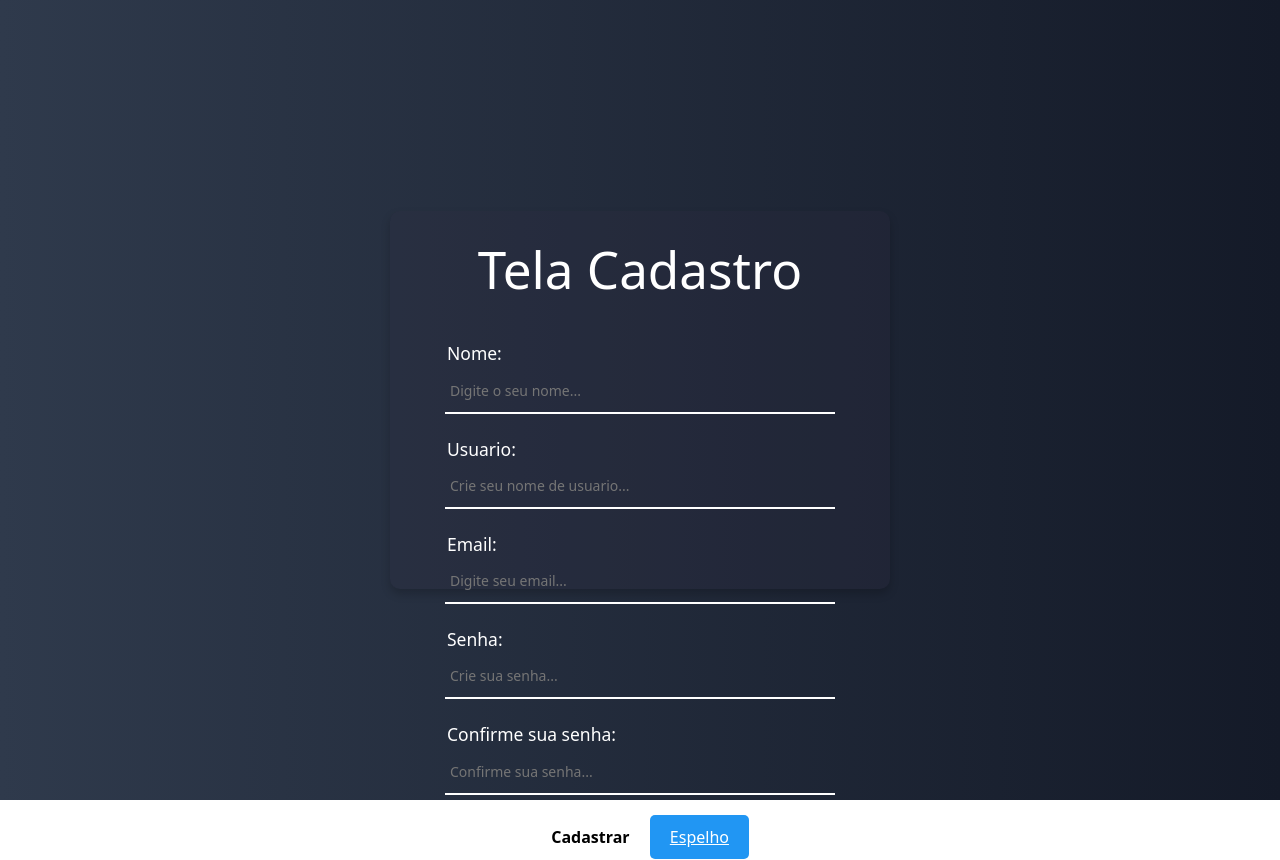
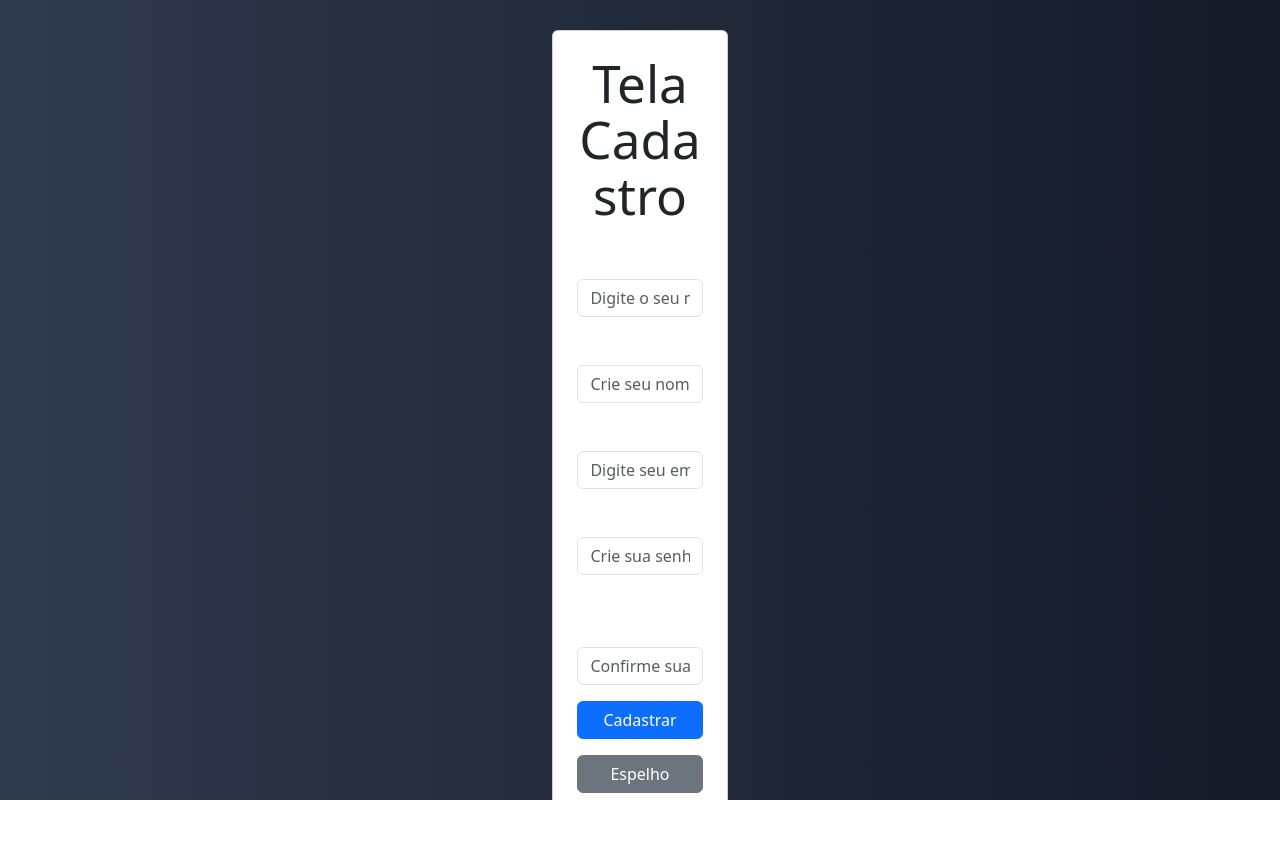
Before and after one commit to vitoriathais/beautyLink-React, a React (Vite) app: page /Cadastro in a window 1280 px wide. After the commit the page ends 800 px from the top, so only its background shows below. Built offline with nearby package versions, Linux system fonts and the light colour scheme.

Commit message:
alteração form cadastro

```diff
--- a/src/components/Pages/FormCadastro.jsx
+++ b/src/components/Pages/FormCadastro.jsx
@@ -2,6 +2,7 @@
 import React, { useState } from 'react';
 import axios from 'axios';
 import { useNavigate } from 'react-router-dom';
+import 'bootstrap/dist/css/bootstrap.min.css';
 
 function Cadastro() {
   const [novoUsuario, setNovoUsuario] = useState({ nome: '', usuario: '', email: '', senha: '' });
@@ -28,61 +29,87 @@ function Cadastro() {
   };
 
   const linkEspelho = () => {
-    return navigate ('/Espelho');
+    navigate('/Espelho');
   }
 
-
   return (
-    <div className="wrap-cadastro">
-      <h1>Tela Cadastro</h1>
-        <label className="title-label-usuario" htmlFor="name">Nome: </label>
-
-        <input className="input" type="text"
+    <div className="container mt-5">
+      <div className="row justify-content-center">
+        <div className="col-md-6">
+          <div className="card p-4">
+            <h1 className="card-title text-center mb-4">Tela Cadastro</h1>
+            <form>
+              <div className="mb-3">
+                <label className="form-label" htmlFor="name">Nome</label>
+                <input
+                  className="form-control"
+                  type="text"
+                  id="name"
                   name="name"
                   placeholder="Digite o seu nome..."
                   value={novoUsuario.nome}
                   onChange={(e) => setNovoUsuario({ ...novoUsuario, nome: e.target.value })}
                 />
+              </div>
 
-        <label className="title-label-senha" htmlFor="usuario">Usuario: </label>
-
-          <input className="input" type="text"
+              <div className="mb-3">
+                <label className="form-label" htmlFor="usuario">Usuário</label>
+                <input
+                  className="form-control"
+                  type="text"
+                  id="usuario"
                   name="usuario"
-          placeholder="Crie seu nome de usuario..."
+                  placeholder="Crie seu nome de usuário..."
                   value={novoUsuario.usuario}
                   onChange={(e) => setNovoUsuario({ ...novoUsuario, usuario: e.target.value })}
                 />
+              </div>
 
-         <label className="title-label-senha" htmlFor="email">Email: </label>
-
-        <input className="input" type="email"
+              <div className="mb-3">
+                <label className="form-label" htmlFor="email">Email</label>
+                <input
+                  className="form-control"
+                  type="email"
+                  id="email"
                   name="email"
                   placeholder="Digite seu email..."
                   value={novoUsuario.email}
                   onChange={(e) => setNovoUsuario({ ...novoUsuario, email: e.target.value })}
                 />
+              </div>
 
-        <label className="title-label-senha" htmlFor="password">Senha: </label>
-
-        <input className="input" type="password"
+              <div className="mb-3">
+                <label className="form-label" htmlFor="password">Senha</label>
+                <input
+                  className="form-control"
+                  type="password"
+                  id="password"
                   name="password"
                   placeholder="Crie sua senha..."
                   value={novoUsuario.senha}
                   onChange={(e) => setNovoUsuario({ ...novoUsuario, senha: e.target.value })}
                 />
+              </div>
 
-        <label className="title-label-senha" htmlFor="Confirmação de Senha">Confirme sua senha: </label>
-
-          <input className="input" type="password"
-          name="confirmação de senha"
+              <div className="mb-3">
+                <label className="form-label" htmlFor="confirmaSenha">Confirme sua senha</label>
+                <input
+                  className="form-control"
+                  type="password"
+                  id="confirmaSenha"
+                  name="confirmaSenha"
                   placeholder="Confirme sua senha..."
                   value={confirmaSenha}
                   onChange={(e) => setConfirmaSenha(e.target.value)}
                 />
+              </div>
 
-        <button className="style-cadastrar" onClick={handleCriarUsuario}>Cadastrar</button>
-
-                    <button className="style-criar-cadastro" onClick={linkEspelho}>Espelho</button>
+              <button className="btn btn-primary w-100 mb-3" type="button" onClick={handleCriarUsuario}>Cadastrar</button>
+              <button className="btn btn-secondary w-100" type="button" onClick={linkEspelho}>Espelho</button>
+            </form>
+          </div>
+        </div>
+      </div>
     </div>
   );
 }
```
Lines whose indentation alone changed are shown as unchanged.
